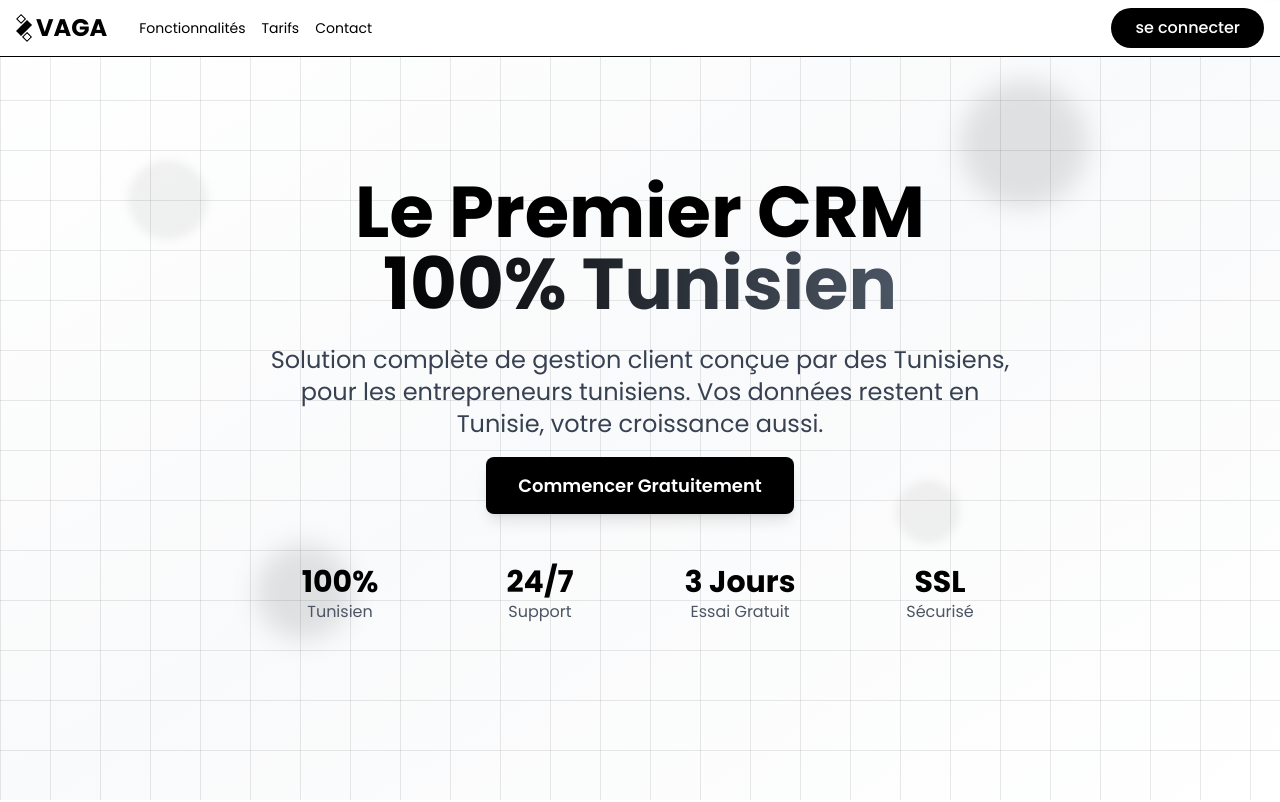
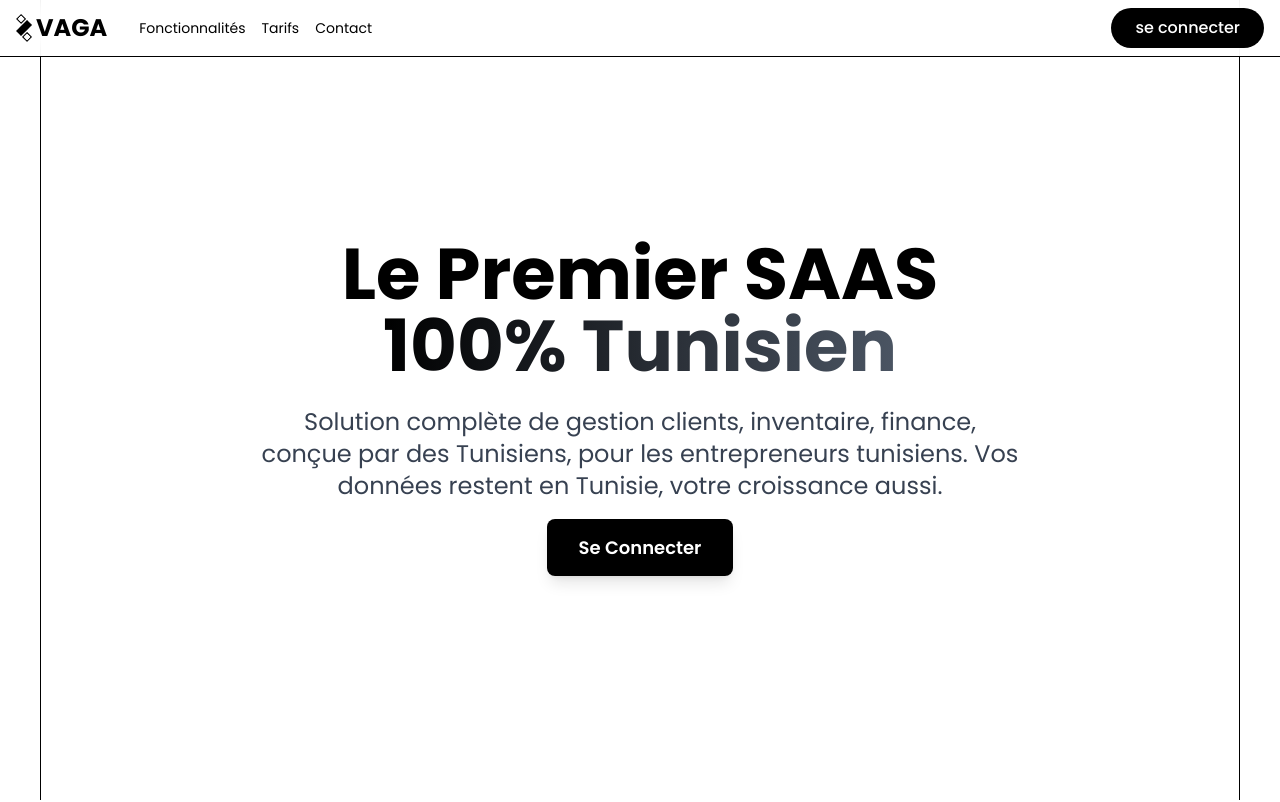
Before and after one commit to vaga-tn/vaga.tn, a Next.js app: page / in a window 1280 px wide. Shown: the top 802 px of the page. Built offline with nearby package versions, Linux system fonts and the light colour scheme.

Commit message:
chore: hero section UI changed

```diff
--- a/src/components/HeroSection.tsx
+++ b/src/components/HeroSection.tsx
@@ -4,40 +4,17 @@ import Link from 'next/link';
 export default function HeroSection() {
 
   return (
-    <section className="relative min-h-screen flex items-center justify-center bg-gradient-to-br from-white via-gray-50 to-white overflow-hidden">
-      {/* Static background shapes - no animation */}
-      <div className="absolute inset-0">
-        <div className="absolute w-20 h-20 bg-black/5 rounded-full blur-sm"
-          style={{ left: '10%', top: '20%' }}></div>
-        <div className="absolute w-32 h-32 bg-black/10 rounded-full blur-md"
-          style={{ right: '15%', top: '10%' }}></div>
-        <div className="absolute w-16 h-16 bg-black/5 rounded-full blur-sm"
-          style={{ left: '70%', top: '60%' }}></div>
-        <div className="absolute w-24 h-24 bg-black/10 rounded-full blur-md"
-          style={{ left: '20%', bottom: '20%' }}></div>
-      </div>
+    <section className="bg-white overflow-hidden relative max-w-customWidth h-screen z-10  mx-auto px-4 lg:px-0 text-center border-r border-l border-black flex items-center justify-center">
 
-      {/* Grid pattern */}
-      <div className="absolute inset-0 opacity-60"
-        style={{
-          backgroundImage: `
-               linear-gradient(rgba(0, 0, 0, 0.15) 1px, transparent 1px),
-               linear-gradient(90deg, rgba(0, 0, 0, 0.15) 1px, transparent 1px)
-             `,
-          backgroundSize: '50px 50px'
-        }}>
-      </div>
-
-      <div className="relative z-10 max-w-7xl mx-auto px-4 sm:px-6 lg:px-8 text-center">
       <div className="py-24 md:py-24 lg:py-0">
         <h1 className="text-5xl md:text-7xl font-bold mb-6 leading-tight text-black">
-            Le Premier CRM<br />
+          Le Premier SAAS<br />
           <span className="bg-gradient-to-r from-black to-gray-600 bg-clip-text text-transparent">
             100% Tunisien
           </span>
         </h1>
         <p className="text-xl md:text-2xl mb-8 text-gray-700 max-w-3xl mx-auto">
-            Solution complète de gestion client conçue par des Tunisiens, pour les entrepreneurs tunisiens.
+          Solution complète de gestion clients, inventaire, finance, conçue par des Tunisiens, pour les entrepreneurs tunisiens.
           Vos données restent en Tunisie, votre croissance aussi.
         </p>
 
@@ -45,30 +22,10 @@ export default function HeroSection() {
           href="https://cloud.vaga.tn"
           className="bg-black text-white px-8 py-4 rounded-lg text-lg font-semibold hover:bg-gray-800 transition-all transform hover:scale-105 shadow-lg"
         >
-            Commencer Gratuitement
+          Se Connecter
         </Link>
       </div>
 
-        {/* Stats */}
-        <div className="mt-16 grid grid-cols-2 md:grid-cols-4 gap-8">
-          <div className="text-center">
-            <div className="text-3xl font-bold text-black">100%</div>
-            <div className="text-gray-600">Tunisien</div>
-          </div>
-          <div className="text-center">
-            <div className="text-3xl font-bold text-black">24/7</div>
-            <div className="text-gray-600">Support</div>
-          </div>
-          <div className="text-center">
-            <div className="text-3xl font-bold text-black">3 Jours</div>
-            <div className="text-gray-600">Essai Gratuit</div>
-          </div>
-          <div className="text-center">
-            <div className="text-3xl font-bold text-black">SSL</div>
-            <div className="text-gray-600">Sécurisé</div>
-          </div>
-        </div>
-      </div>
     </section>
   );
 }
--- a/tailwind.config.ts
+++ b/tailwind.config.ts
@@ -10,6 +10,9 @@ export default {
     extend: {
       fontFamily: {
         'poppins': ['Poppins', 'sans-serif'],
+      },
+      maxWidth: {
+        'customWidth': '1200px',
       },
       animation: {
         // Floating animation for shapes and elements
```
Lines whose indentation alone changed are shown as unchanged.
